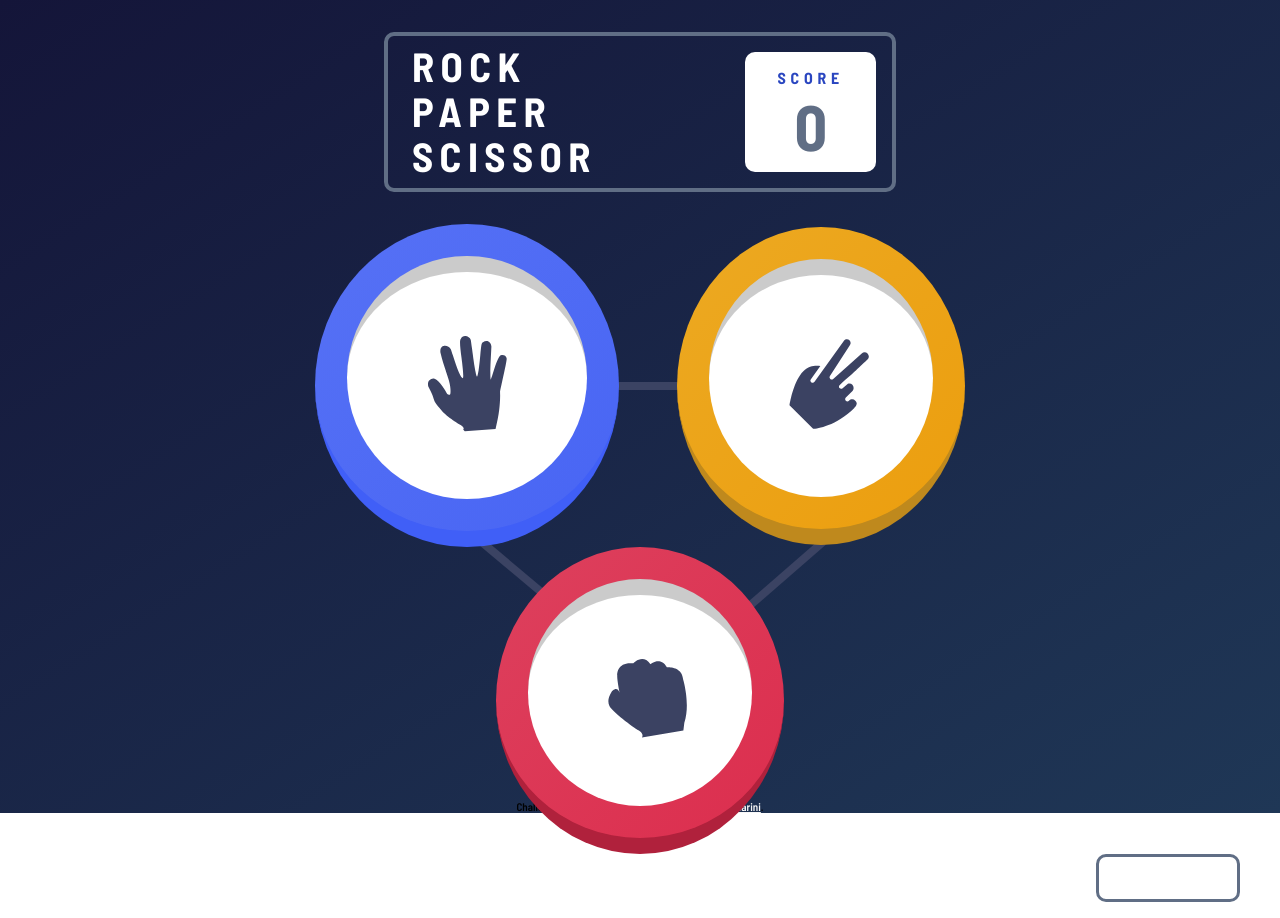
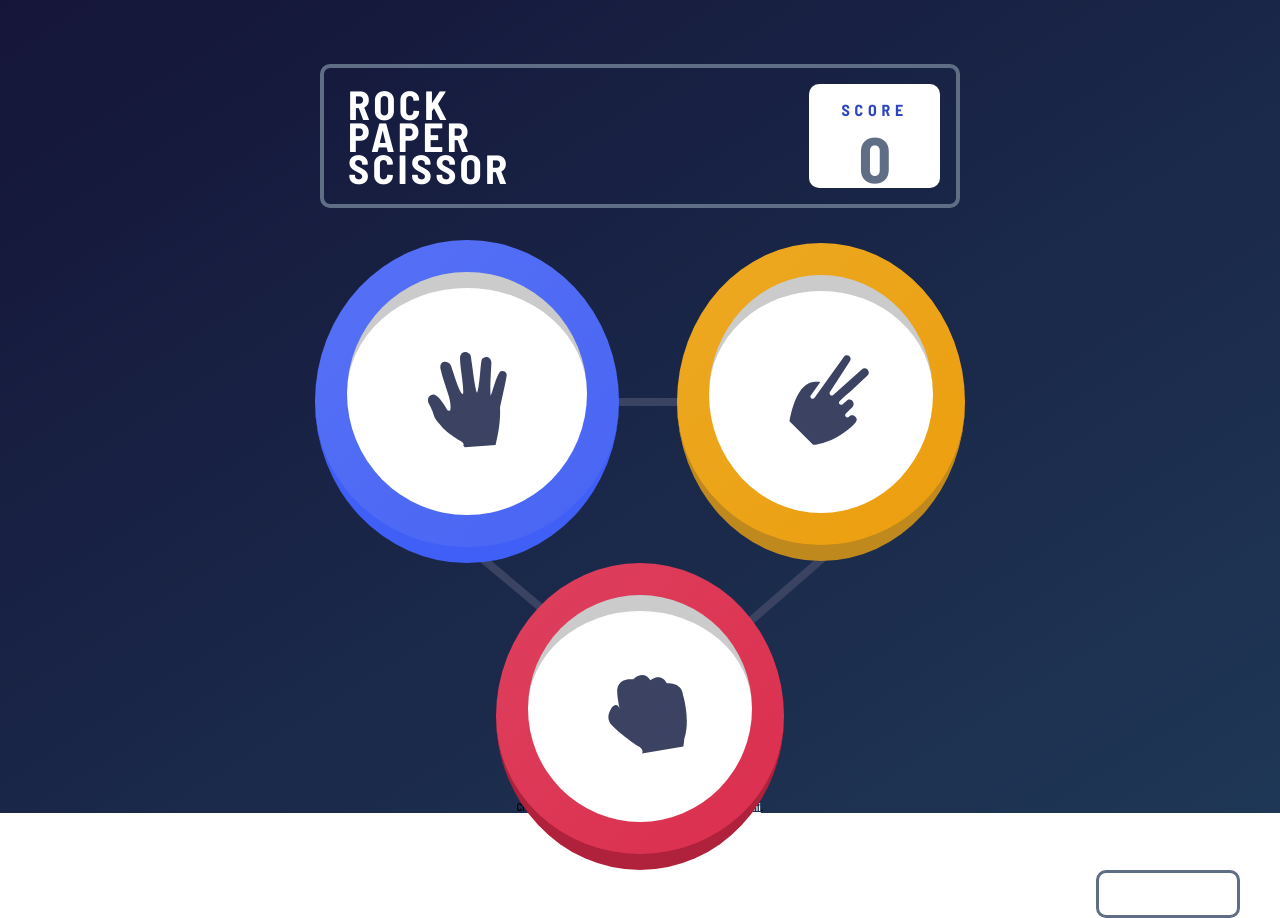
Before and after one commit to webdiego/Rock-Scissors-Paper, a website: page index.html in a window 1280 px wide. Drawn offline with Linux system fonts and the light colour scheme.

Commit message:
score css update

```diff
--- a/sass/_container.scss
+++ b/sass/_container.scss
@@ -34,22 +34,25 @@
 
 
 .scores{
-  width: 40%;
-  height: 10rem;
+  width: 50%;
+  height: 9rem;
   border: 4px solid hsl(217, 16%, 45%);
   border-radius: 10px;
-  margin-top: 2rem;
+  margin-top: 4rem;
   margin-bottom: 2rem;
 
   display: flex;
   justify-content:space-between;
 
   &--names{
+    display: flex;
+    flex-direction: column;
+    justify-content: center;
     color: white;
     font-size: 1.7rem;
-    letter-spacing: .4rem;
+    letter-spacing: .2rem;
     font-weight: 700;
-    line-height: 2.8rem;
+    line-height: 2rem;
     padding: .5rem 1.5rem;
     text-transform: uppercase;
   }
```
Also changed, not shown: css/main.css, 1 other file.
